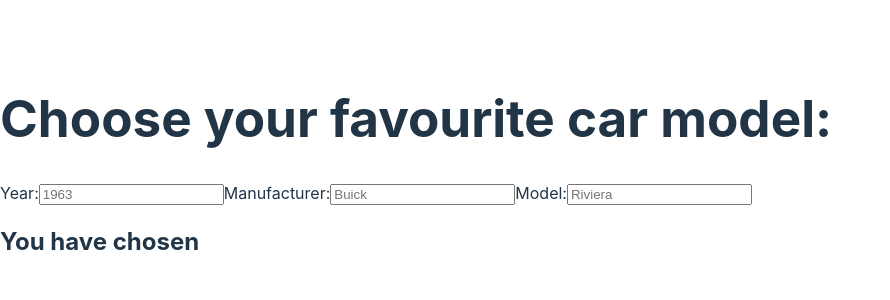
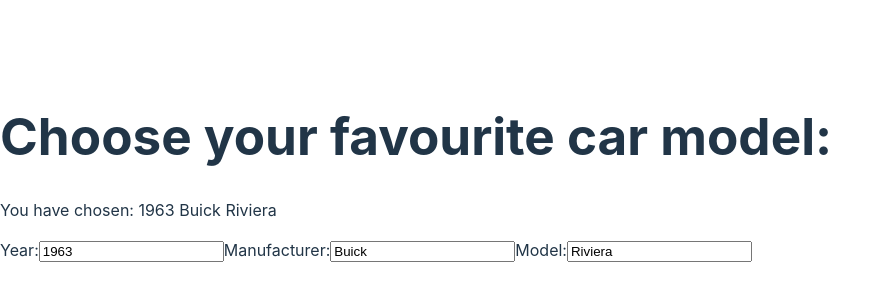
Before and after one commit to SeggyFault/react-car-model-form, a React (Vite) app: page / in a window 1280 px wide. Shown: the part 232-532 px from the top of the page, without its empty margins (0-890 px from the left). Built offline with nearby package versions, Linux system fonts and the light colour scheme.

Commit message:
feat: add functionality to Form component

```diff
--- a/src/Form/Form.jsx
+++ b/src/Form/Form.jsx
@@ -1,18 +1,36 @@
+import {useState} from "react";
+
 function Form() {
+
+  const [car, setCar] = useState({year: 1963, manufacturer: "Buick", model: "Riviera"});
+
+  function handleYearChange(event){
+    setCar(c => ({...c, year: event.target.value}));
+  }
+
+  function handleManufacturerChange(event){
+    setCar(c => ({...c, manufacturer: event.target.value}));
+  }
+
+  function handleModelChange(event){
+    setCar(c => ({...c, model: event.target.value}));
+  }
+
   return(
     <div>
       <h1>Choose your favourite car model:</h1>
+      <p>You have chosen: {car.year} {car.manufacturer} {car.model}</p>
       <div>
         <label for="year">Year:</label>
-        <input id="year" type="number" placeholder="1963" />
+        <input id="year" type="number" value={car.year} onChange={handleYearChange} />
 
         <label for="manufacturer">Manufacturer:</label>
-        <input id="manufacturer" type="text"  placeholder="Buick" />
+        <input id="manufacturer" type="text" value={car.manufacturer} onChange={handleManufacturerChange} />
 
         <label for="model">Model:</label>
-        <input id="model" type="text" placeholder="Riviera" />
+        <input id="model" type="text" value={car.model} onChange={handleModelChange} />
       </div>
-      <h2>{`You have chosen`}</h2>
+
     </div>
   )
 }
```
